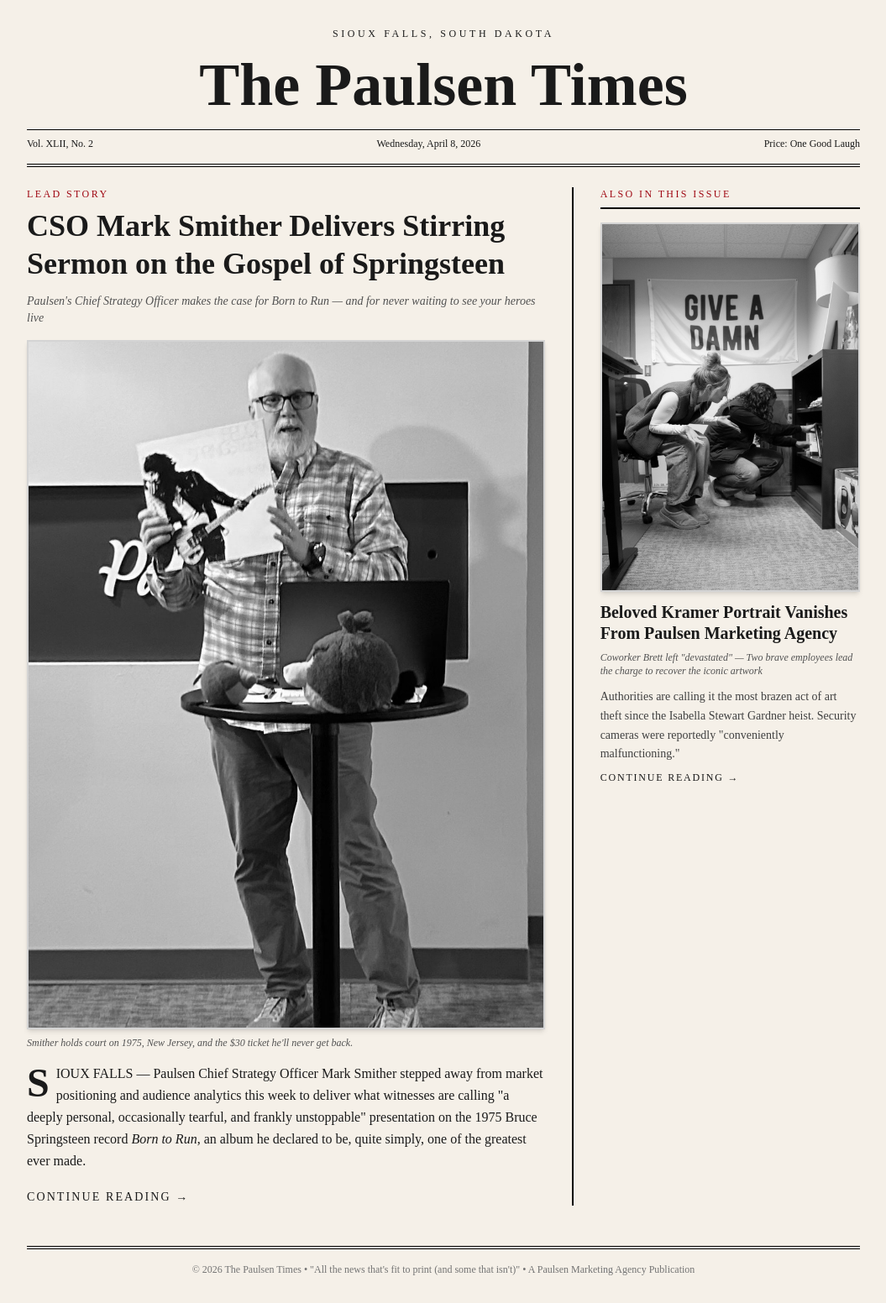
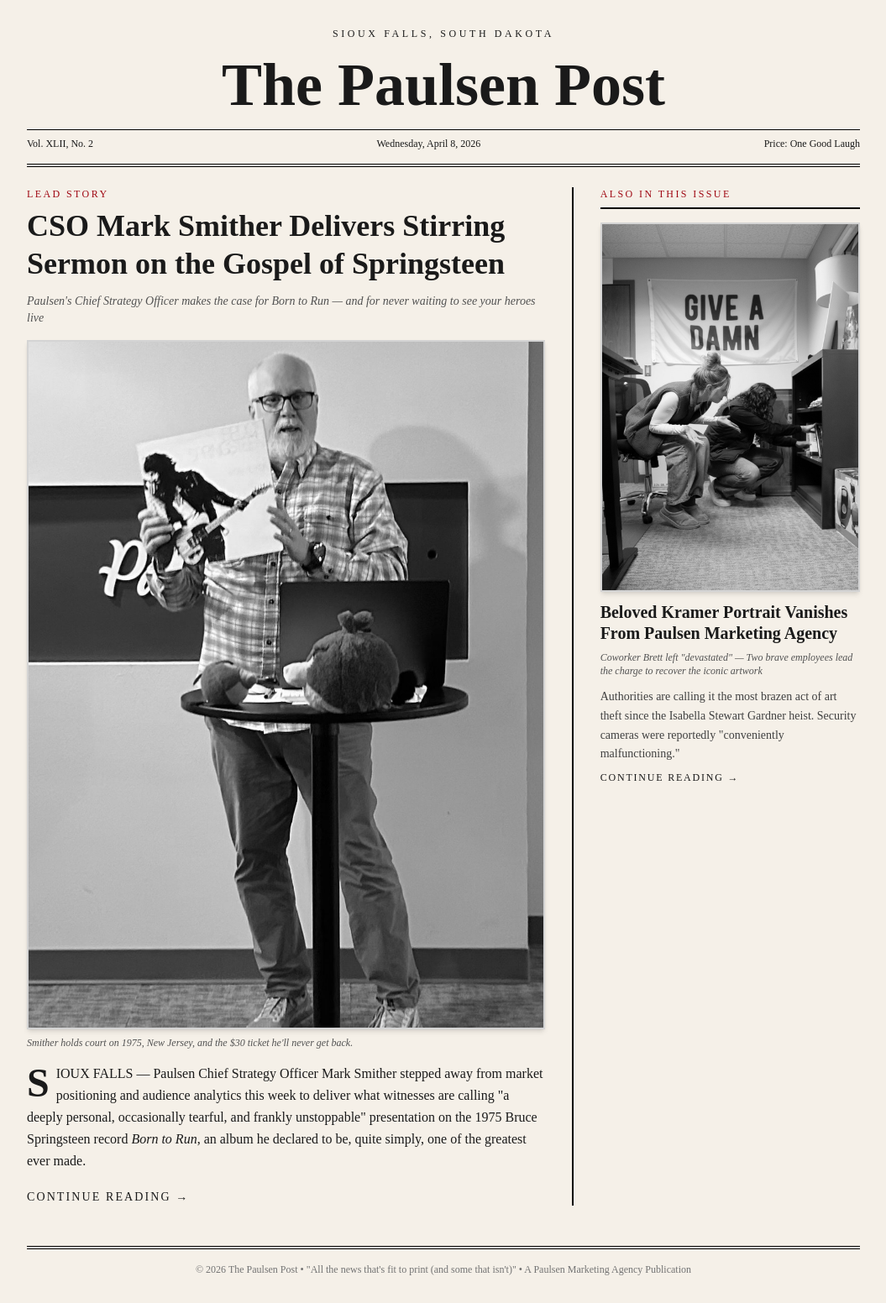
Before and after one commit to RiskTolerance/the-paulsen-times, a SvelteKit app: page / in a window 1280 px wide. Shown: the whole page at 84% size, without its empty margins (112-1167 px from the left). Built offline with nearby package versions, Linux system fonts and the light colour scheme.

Commit message:
update name

```diff
--- a/package.json
+++ b/package.json
@@ -1,5 +1,5 @@
 {
-	"name": "kramer",
+	"name": "the-paulsen-post",
 	"private": true,
 	"version": "0.0.1",
 	"type": "module",
--- a/src/routes/+page.svelte
+++ b/src/routes/+page.svelte
@@ -5,7 +5,7 @@
 </script>
 
 <svelte:head>
-	<title>The Paulsen Times — Front Page</title>
+	<title>The Paulsen Post — Front Page</title>
 </svelte:head>
 
 <div class="mx-auto max-w-5xl px-4 py-8">
@@ -13,7 +13,7 @@
 	<header class="border-b-4 border-double border-black pb-4 text-center">
 		<p class="font-special text-xs tracking-[0.3em] uppercase">Sioux Falls, South Dakota</p>
 		<h1 class="my-2 font-playfair text-6xl leading-tight font-black md:text-7xl">
-			The Paulsen Times
+			The Paulsen Post
 		</h1>
 		<div class="flex items-center justify-between border-t border-black pt-2 text-xs">
 			<span class="font-special">Vol. XLII, No. 2</span>
@@ -107,7 +107,7 @@
 	<!-- Footer -->
 	<footer class="mt-12 border-t-4 border-double border-black pt-4 text-center">
 		<p class="font-special text-xs text-neutral-500">
-			&copy; 2026 The Paulsen Times &bull; "All the news that's fit to print (and some that isn't)"
+			&copy; 2026 The Paulsen Post &bull; "All the news that's fit to print (and some that isn't)"
 			&bull; A Paulsen Marketing Agency Publication
 		</p>
 	</footer>
--- a/src/routes/articles/missing-kramer-portrait/+page.svelte
+++ b/src/routes/articles/missing-kramer-portrait/+page.svelte
@@ -5,7 +5,7 @@
 </script>
 
 <svelte:head>
-	<title>The Paulsen Times — MISSING: Beloved Kramer Portrait</title>
+	<title>The Paulsen Post — MISSING: Beloved Kramer Portrait</title>
 </svelte:head>
 
 <div class="mx-auto max-w-5xl px-4 py-8">
@@ -18,7 +18,7 @@
 	<header class="border-b-4 border-double border-black pb-4 text-center">
 		<p class="font-special text-xs tracking-[0.3em] uppercase">Sioux Falls, South Dakota</p>
 		<h1 class="my-2 font-playfair text-6xl leading-tight font-black md:text-7xl">
-			The Paulsen Times
+			The Paulsen Post
 		</h1>
 		<div class="flex items-center justify-between border-t border-black pt-2 text-xs">
 			<span class="font-special">Vol. XLII, No. 1</span>
@@ -168,7 +168,7 @@
 	<!-- Footer -->
 	<footer class="border-t-4 border-double border-black pt-4 text-center">
 		<p class="font-special text-xs text-neutral-500">
-			&copy; 2026 The Paulsen Times &bull; "All the news that's fit to print (and some that isn't)"
+			&copy; 2026 The Paulsen Post &bull; "All the news that's fit to print (and some that isn't)"
 			&bull; A Paulsen Marketing Agency Publication
 		</p>
 	</footer>
--- a/src/routes/articles/smither-springsteen/+page.svelte
+++ b/src/routes/articles/smither-springsteen/+page.svelte
@@ -5,7 +5,7 @@
 </script>
 
 <svelte:head>
-	<title>The Paulsen Times — CSO Mark Smither on Bruce Springsteen</title>
+	<title>The Paulsen Post — CSO Mark Smither on Bruce Springsteen</title>
 </svelte:head>
 
 <div class="mx-auto max-w-5xl px-4 py-8">
@@ -19,7 +19,7 @@
 	<header class="border-b-4 border-double border-black pb-4 text-center">
 		<p class="font-special text-xs tracking-[0.3em] uppercase">Sioux Falls, South Dakota</p>
 		<h1 class="my-2 font-playfair text-6xl leading-tight font-black md:text-7xl">
-			The Paulsen Times
+			The Paulsen Post
 		</h1>
 		<div class="flex items-center justify-between border-t border-black pt-2 text-xs">
 			<span class="font-special">Vol. XLII, No. 2</span>
@@ -237,7 +237,7 @@
 	<!-- Footer -->
 	<footer class="border-t-4 border-double border-black pt-4 text-center">
 		<p class="font-special text-xs text-neutral-500">
-			&copy; 2026 The Paulsen Times &bull; "All the news that's fit to print (and some that isn't)"
+			&copy; 2026 The Paulsen Post &bull; "All the news that's fit to print (and some that isn't)"
 			&bull; A Paulsen Marketing Agency Publication
 		</p>
 	</footer>
```
Also changed, not shown: 1 other file (tests, documents, lock files or other folders).
